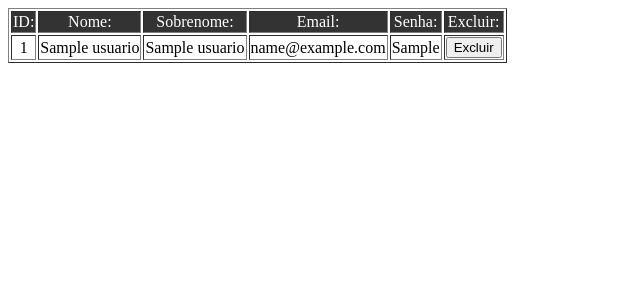
After one commit to italomks/Inserir-Banco, a PHP site: page /deletar.php in a window 1280 px wide. The commit adds this page. Shown: the top 300 px of the page, without its empty margins (0-640 px from the left). Run offline with PHP 8.4, Linux system fonts and the light colour scheme; tables that the repository leaves empty or names only in its code hold one stand-in row (values such as "Sample post").

Commit message:
novo commit funcao excluir

```diff
--- /dev/null
+++ b/deletar.php
@@ -0,0 +1,46 @@
+<!doctype html>
+    <head>
+        <title>PDO</title>
+    </head>
+    <body>
+
+        <?php
+
+            include 'index.php';
+
+            if ($_POST){
+                excluirUsuario($_POST['id_usuario']);
+            }
+
+            $buscar_dados = buscarDados();
+        ?>
+
+            <form method="post" action="deletar.php">
+                  <table border="1px solid black">
+
+                    <tr style="background-color: #333;color: #fff; font-family: Montserrat; text-align: center;">
+                       <td>ID:</td>
+                       <td>Nome:</td>
+                       <td>Sobrenome:</td>
+                       <td>Email:</td>
+                       <td>Senha:</td>
+                       <td>Excluir:</td>
+                    </tr>
+                <?php
+                    foreach ($buscar_dados as $mostrar_dados) {
+                ?>
+                <tr style="font-family: Montserrat; text-align:center;">
+                    <td><?= $mostrar_dados['id'] ?></td>
+                    <td><?= $mostrar_dados['nome'] ?></td>
+                    <td><?= $mostrar_dados['sobrenome'] ?></td>
+                    <td><?= $mostrar_dados['email'] ?></td>
+                    <td><?= $mostrar_dados['senha'] ?></td>
+                    <td><button name="id_usuario" type="submit"  value="<?php echo $mostrar_dados['id']; ?>">Excluir</button></td>
+                    </td>
+                </tr>
+                <?php
+            }
+        ?>
+                      </table>
+            </form>
+    </body>
--- a/index.php
+++ b/index.php
@@ -32,3 +32,13 @@ function editarUsuario($dados) {
 
     return editar($editar);
 }
+
+function excluirUsuario($id) {
+    $excluir = "DELETE FROM curso_php_oop.usuarios WHERE id = $id";
+    return excluir($excluir);
+}
+
+function buscarDados(){
+    $sql = "SELECT * FROM curso_php_oop.usuarios";
+        return pesquisar($sql);
+}
--- a/template.php
+++ b/template.php
@@ -10,8 +10,8 @@ include 'index.php';
 
 
 ?>
-//MUDAR O FORM PRA EDITAR OU CADASTRAR
-<form action="editar_usuario.php" method="post">
+
+<form action="cadastrar_usuario.php" method="post">
     <input type="text" name="id" placeholder="ID"><br>
     <input type="text" name="nome" placeholder="Nome"><br>
     <input type="text" name="sobrenome" placeholder="Sobrenome"><br>
```
Also changed, not shown: deletar_dados_pdo.php (added, +19 -0 lines).
